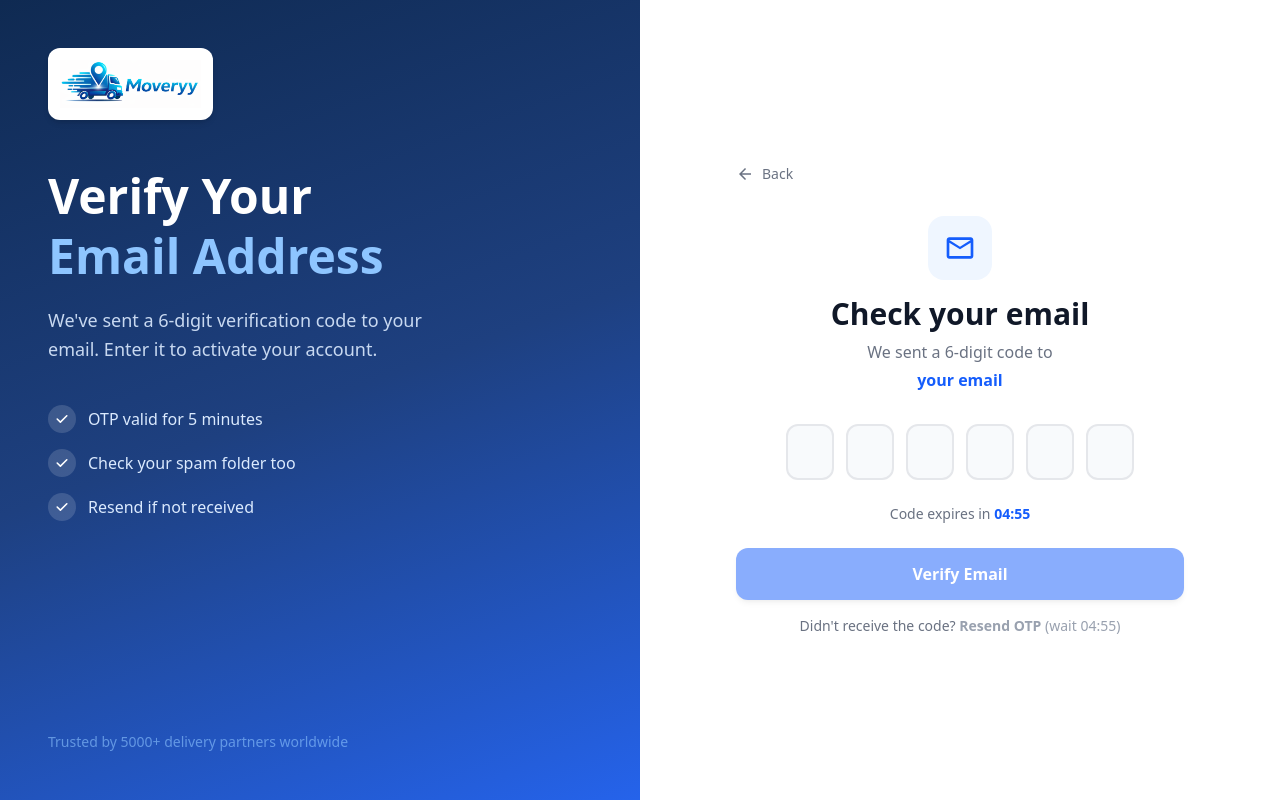
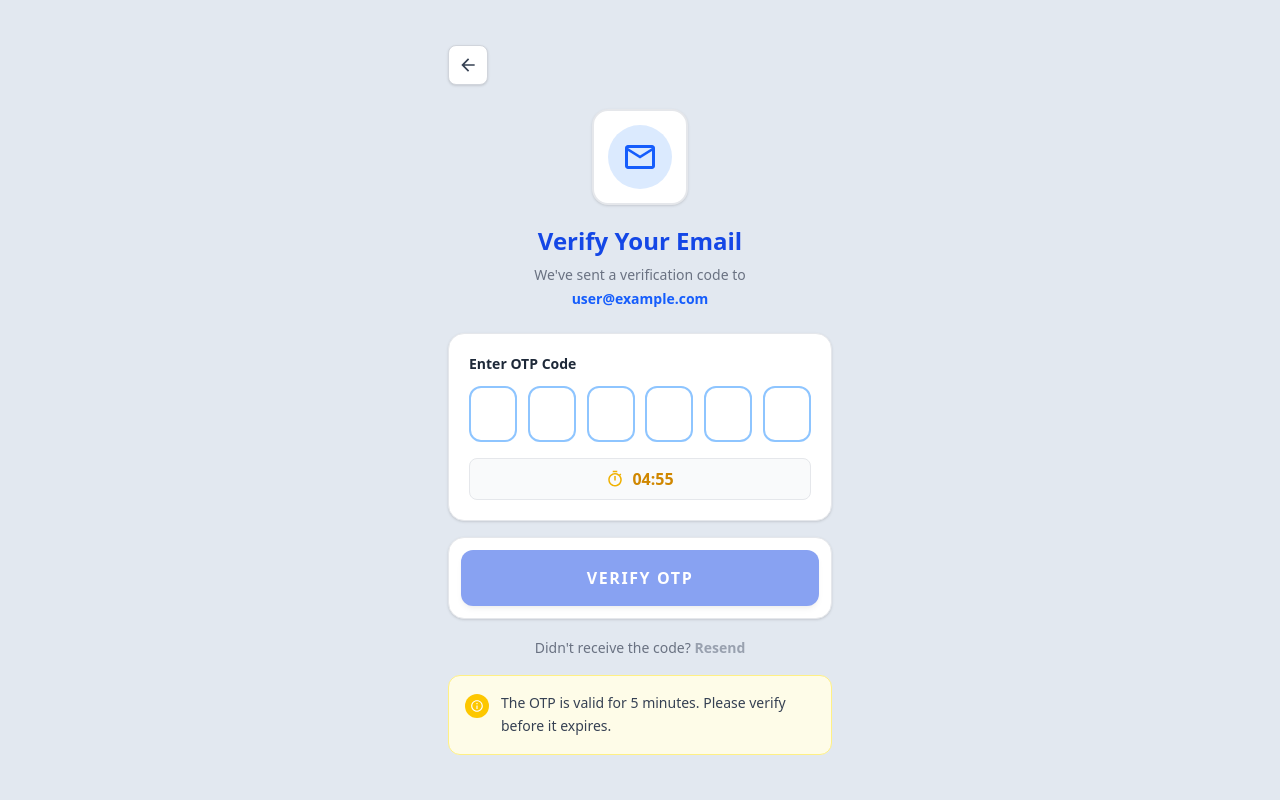
Before and after one commit to Aniketverma2005/Moveryy-Web-Version, a React (Vite) app: page /verify-otp in a window 1280 px wide. Built offline with nearby package versions, Linux system fonts and the light colour scheme.

Commit message:
feat: OTP page exact replica - email icon, 6 boxes, timer, verify button, info banner

```diff
--- a/src/Pages/Auth/VerifyOtp.jsx
+++ b/src/Pages/Auth/VerifyOtp.jsx
@@ -1,23 +1,20 @@
 import { useState, useEffect, useRef } from 'react';
 import { useNavigate, useLocation } from 'react-router-dom';
-import { motion } from 'framer-motion';
-import { MdOutlineEmail, MdOutlineVerified, MdArrowBack } from 'react-icons/md';
+import { MdOutlineEmail, MdArrowBack, MdOutlineInfo, MdOutlineTimer } from 'react-icons/md';
 import authService from '../../services/authService folder/authService';
-import logo from '../../assets/logo2.png';
 
 const OTP_LENGTH = 6;
-const OTP_EXPIRY_SECONDS = 300; // 5 minutes
+const OTP_EXPIRY = 300; // 5 minutes
 
 const VerifyOtp = () => {
     const navigate = useNavigate();
     const location = useLocation();
 
-    // Email and redirect destination passed from signup pages
     const email = location.state?.email || '';
     const redirectTo = location.state?.redirectTo || '/';
 
     const [otp, setOtp] = useState(Array(OTP_LENGTH).fill(''));
-    const [timer, setTimer] = useState(OTP_EXPIRY_SECONDS);
+    const [timer, setTimer] = useState(OTP_EXPIRY);
     const [loading, setLoading] = useState(false);
     const [resending, setResending] = useState(false);
     const [error, setError] = useState('');
@@ -25,32 +22,28 @@ const VerifyOtp = () => {
 
     const inputRefs = useRef([]);
 
-    // Countdown timer
+    // Countdown
     useEffect(() => {
         if (timer <= 0) return;
         const id = setInterval(() => setTimer(t => t - 1), 1000);
         return () => clearInterval(id);
     }, [timer]);
 
-    const formatTime = (s) => `${String(Math.floor(s / 60)).padStart(2, '0')}:${String(s % 60).padStart(2, '0')}`;
+    const formatTime = (s) =>
+        `${String(Math.floor(s / 60)).padStart(2, '0')}:${String(s % 60).padStart(2, '0')}`;
 
-    // Handle individual digit input
     const handleChange = (index, value) => {
-        if (!/^\d*$/.test(value)) return; // digits only
+        if (!/^\d*$/.test(value)) return;
         const newOtp = [...otp];
-        newOtp[index] = value.slice(-1); // take last char
+        newOtp[index] = value.slice(-1);
         setOtp(newOtp);
         setError('');
-        // Auto-advance
-        if (value && index < OTP_LENGTH - 1) {
-            inputRefs.current[index + 1]?.focus();
-        }
+        if (value && index < OTP_LENGTH - 1) inputRefs.current[index + 1]?.focus();
     };
 
     const handleKeyDown = (index, e) => {
-        if (e.key === 'Backspace' && !otp[index] && index > 0) {
+        if (e.key === 'Backspace' && !otp[index] && index > 0)
             inputRefs.current[index - 1]?.focus();
-        }
     };
 
     const handlePaste = (e) => {
@@ -63,116 +56,67 @@ const VerifyOtp = () => {
     };
 
     const handleVerify = async () => {
-        const otpString = otp.join('');
-        if (otpString.length < OTP_LENGTH) { setError('Please enter the complete 6-digit OTP.'); return; }
-        if (timer <= 0) { setError('OTP has expired. Please request a new one.'); return; }
-
-        setLoading(true);
-        setError('');
+        const otpStr = otp.join('');
+        if (otpStr.length < OTP_LENGTH) { setError('Please enter the complete 6-digit OTP.'); return; }
+        if (timer <= 0) { setError('OTP has expired. Please resend.'); return; }
+        setLoading(true); setError('');
         try {
-            await authService.verifyOtp(email, otpString);
+            await authService.verifyOtp(email, otpStr);
             setSuccess('Email verified successfully! Redirecting...');
             setTimeout(() => navigate(redirectTo), 1500);
         } catch (err) {
-            setError(err?.message || 'Invalid or expired OTP. Please try again.');
-        } finally {
-            setLoading(false);
-        }
+            setError(err?.message || 'Invalid or expired OTP.');
+        } finally { setLoading(false); }
     };
 
     const handleResend = async () => {
-        setResending(true);
-        setError('');
-        setSuccess('');
+        setResending(true); setError(''); setSuccess('');
         try {
             await authService.resendOtp(email);
-            setTimer(OTP_EXPIRY_SECONDS);
+            setTimer(OTP_EXPIRY);
             setOtp(Array(OTP_LENGTH).fill(''));
             setSuccess('A new OTP has been sent to your email.');
             inputRefs.current[0]?.focus();
         } catch (err) {
-            setError(err?.message || 'Failed to resend OTP. Please try again.');
-        } finally {
-            setResending(false);
-        }
+            setError(err?.message || 'Failed to resend OTP.');
+        } finally { setResending(false); }
     };
 
     return (
-        <div className="min-h-screen flex">
+        // Light gray page background matching the screenshot
+        <div className="min-h-screen bg-slate-200 flex items-center justify-center p-4">
+            <div className="w-full max-w-sm">
 
-            {/* Left — dark blue gradient */}
-            <div className="flex-1 text-white p-12 flex flex-col justify-between"
-                style={{ background: 'linear-gradient(160deg, #0f2a52 0%, #1e4080 50%, #2563eb 100%)' }}>
+                {/* Back button */}
+                <button
+                    onClick={() => navigate(-1)}
+                    className="w-10 h-10 bg-white border border-gray-300 rounded-lg flex items-center justify-center mb-6 hover:bg-gray-50 transition-colors shadow-sm"
+                >
+                    <MdArrowBack size={20} className="text-gray-700" />
+                </button>
 
-                {/* Logo */}
-                <div>
-                    <div className="bg-white rounded-xl p-3 inline-block shadow-md mb-10">
-                        <img src={logo} alt="Moveryy" className="h-12 w-auto object-contain" />
-                    </div>
-                    <h1 className="text-5xl font-extrabold leading-tight mb-5">
-                        Verify Your<br />
-                        <span className="text-blue-300">Email Address</span>
-                    </h1>
-                    <p className="text-blue-100 text-lg leading-relaxed mb-10 opacity-90 max-w-sm">
-                        We've sent a 6-digit verification code to your email. Enter it to activate your account.
-                    </p>
-                    <div className="space-y-4">
-                        {['OTP valid for 5 minutes', 'Check your spam folder too', 'Resend if not received'].map(t => (
-                            <div key={t} className="flex items-center gap-3">
-                                <div className="w-7 h-7 rounded-full bg-white/15 flex items-center justify-center flex-shrink-0">
-                                    <svg className="w-4 h-4" fill="currentColor" viewBox="0 0 20 20">
-                                        <path fillRule="evenodd" d="M16.707 5.293a1 1 0 010 1.414l-8 8a1 1 0 01-1.414 0l-4-4a1 1 0 011.414-1.414L8 12.586l7.293-7.293a1 1 0 011.414 0z" clipRule="evenodd" />
-                                    </svg>
-                                </div>
-                                <span className="text-blue-100 text-base">{t}</span>
-                            </div>
-                        ))}
+                {/* Email icon */}
+                <div className="flex justify-center mb-5">
+                    <div className="w-24 h-24 bg-white border-2 border-gray-200 rounded-2xl flex items-center justify-center shadow-sm">
+                        <div className="w-16 h-16 bg-blue-100 rounded-full flex items-center justify-center">
+                            <MdOutlineEmail size={36} className="text-blue-600" />
                         </div>
                     </div>
-                <p className="text-blue-300 text-sm opacity-60">Trusted by 5000+ delivery partners worldwide</p>
                 </div>
 
-            {/* Right — OTP form */}
-            <div className="flex-1 bg-white flex items-center justify-center p-12">
-                <motion.div
-                    initial={{ opacity: 0, y: 20 }}
-                    animate={{ opacity: 1, y: 0 }}
-                    transition={{ duration: 0.4 }}
-                    className="w-full max-w-md">
-
-                    {/* Back */}
-                    <button onClick={() => navigate(-1)}
-                        className="flex items-center gap-2 text-sm text-gray-500 hover:text-gray-800 font-medium mb-8 transition-colors">
-                        <MdArrowBack size={18} /> Back
-                    </button>
-
-                    {/* Header */}
-                    <div className="text-center mb-8">
-                        <div className="w-16 h-16 bg-blue-50 rounded-2xl flex items-center justify-center mx-auto mb-4">
-                            <MdOutlineEmail size={32} className="text-blue-600" />
-                        </div>
-                        <h2 className="text-3xl font-bold text-gray-900 mb-2">Check your email</h2>
-                        <p className="text-gray-500 text-base">
-                            We sent a 6-digit code to
-                        </p>
-                        <p className="text-blue-600 font-bold text-base mt-1">{email || 'your email'}</p>
+                {/* Title */}
+                <div className="text-center mb-6">
+                    <h1 className="text-2xl font-extrabold text-blue-700 mb-2">Verify Your Email</h1>
+                    <p className="text-gray-500 text-sm">We've sent a verification code to</p>
+                    <p className="text-blue-600 font-bold text-sm mt-1">{email || 'user@example.com'}</p>
                 </div>
 
-                    {/* Error / Success */}
-                    {error && (
-                        <div className="mb-5 p-3.5 bg-red-50 border border-red-200 rounded-xl text-sm text-red-700">
-                            {error}
-                        </div>
-                    )}
-                    {success && (
-                        <div className="mb-5 p-3.5 bg-green-50 border border-green-200 rounded-xl text-sm text-green-700 flex items-center gap-2">
-                            <MdOutlineVerified size={18} className="text-green-600 flex-shrink-0" />
-                            {success}
-                        </div>
-                    )}
+                {/* OTP card */}
+                <div className="bg-white border border-gray-200 rounded-2xl p-5 shadow-sm mb-4">
+                    <p className="text-sm font-bold text-gray-800 mb-3">Enter OTP Code</p>
 
-                    {/* OTP input boxes */}
-                    <div className="flex gap-3 justify-center mb-6" onPaste={handlePaste}>
+                    {/* 6 digit boxes */}
+                    <div className="flex gap-2 justify-between mb-4" onPaste={handlePaste}>
                         {otp.map((digit, i) => (
                             <input
                                 key={i}
@@ -183,63 +127,76 @@ const VerifyOtp = () => {
                                 value={digit}
                                 onChange={e => handleChange(i, e.target.value)}
                                 onKeyDown={e => handleKeyDown(i, e)}
-                                className={`w-12 h-14 text-center text-2xl font-bold border-2 rounded-xl focus:outline-none transition-all duration-200 ${digit
+                                className={`w-12 h-14 text-center text-xl font-bold border-2 rounded-xl focus:outline-none transition-all duration-150 ${digit
                                         ? 'border-blue-600 bg-blue-50 text-blue-700'
-                                        : 'border-gray-200 bg-slate-50 text-gray-900 focus:border-blue-500'
+                                        : 'border-blue-300 bg-white text-gray-900 focus:border-blue-600'
                                     }`}
                             />
                         ))}
                     </div>
 
-                    {/* Timer */}
-                    <div className="text-center mb-6">
-                        {timer > 0 ? (
-                            <p className="text-sm text-gray-500">
-                                Code expires in{' '}
-                                <span className={`font-bold ${timer <= 60 ? 'text-red-500' : 'text-blue-600'}`}>
+                    {/* Timer bar */}
+                    <div className="flex items-center justify-center gap-2 bg-gray-50 border border-gray-200 rounded-lg py-2 px-4">
+                        <MdOutlineTimer size={18} className={timer <= 60 ? 'text-red-500' : 'text-yellow-500'} />
+                        <span className={`text-base font-bold ${timer <= 60 ? 'text-red-500' : 'text-yellow-600'}`}>
                             {formatTime(timer)}
                         </span>
-                            </p>
-                        ) : (
-                            <p className="text-sm text-red-500 font-medium">OTP has expired</p>
-                        )}
+                    </div>
                 </div>
 
+                {/* Error */}
+                {error && (
+                    <div className="mb-4 p-3 bg-red-50 border border-red-200 rounded-xl text-sm text-red-700">
+                        {error}
+                    </div>
+                )}
+                {success && (
+                    <div className="mb-4 p-3 bg-green-50 border border-green-200 rounded-xl text-sm text-green-700">
+                        {success}
+                    </div>
+                )}
+
                 {/* Verify button */}
+                <div className="bg-white border border-gray-200 rounded-2xl p-3 shadow-sm mb-4">
                     <button
                         onClick={handleVerify}
                         disabled={loading || otp.join('').length < OTP_LENGTH}
-                        className="w-full bg-blue-600 hover:bg-blue-700 text-white font-bold py-3.5 rounded-xl transition-colors shadow-md disabled:opacity-50 disabled:cursor-not-allowed text-base mb-4"
+                        className="w-full bg-blue-700 hover:bg-blue-800 text-white font-extrabold py-4 rounded-xl tracking-widest text-base transition-colors disabled:opacity-50 disabled:cursor-not-allowed uppercase shadow-md"
                     >
                         {loading ? (
                             <span className="flex items-center justify-center gap-2">
                                 <span className="w-4 h-4 border-2 border-white border-t-transparent rounded-full animate-spin" />
                                 Verifying...
                             </span>
-                        ) : 'Verify Email'}
+                        ) : 'Verify OTP'}
                     </button>
+                </div>
 
                 {/* Resend */}
-                    <div className="text-center">
-                        <p className="text-sm text-gray-500">
-                            Didn't receive the code?{' '}
+                <div className="text-center mb-4">
+                    <span className="text-sm text-gray-500">Didn't receive the code? </span>
                     <button
                         onClick={handleResend}
                         disabled={resending || timer > 0}
-                                className={`font-bold transition-colors ${timer > 0
+                        className={`text-sm font-bold transition-colors ${timer > 0
                                 ? 'text-gray-400 cursor-not-allowed'
                                 : 'text-blue-600 hover:text-blue-700 cursor-pointer'
                             }`}
                     >
-                                {resending ? 'Sending...' : 'Resend OTP'}
+                        {resending ? 'Sending...' : 'Resend'}
                     </button>
-                            {timer > 0 && (
-                                <span className="text-gray-400"> (wait {formatTime(timer)})</span>
-                            )}
+                </div>
+
+                {/* Info banner — yellow/orange like screenshot */}
+                <div className="flex items-start gap-3 bg-yellow-50 border border-yellow-200 rounded-xl p-4">
+                    <div className="w-6 h-6 bg-yellow-400 rounded-full flex items-center justify-center flex-shrink-0 mt-0.5">
+                        <MdOutlineInfo size={14} className="text-white" />
+                    </div>
+                    <p className="text-sm text-gray-700 leading-relaxed">
+                        The OTP is valid for 5 minutes. Please verify before it expires.
                     </p>
                 </div>
 
-                </motion.div>
             </div>
         </div>
     );
```
Lines whose indentation alone changed are shown as unchanged.
